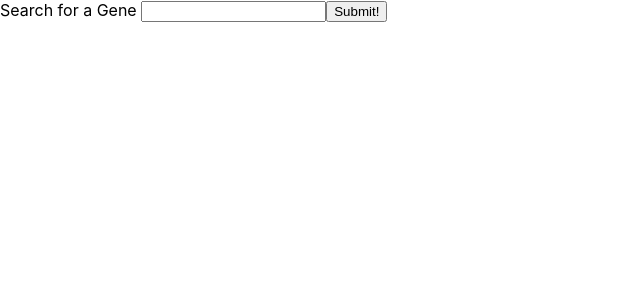
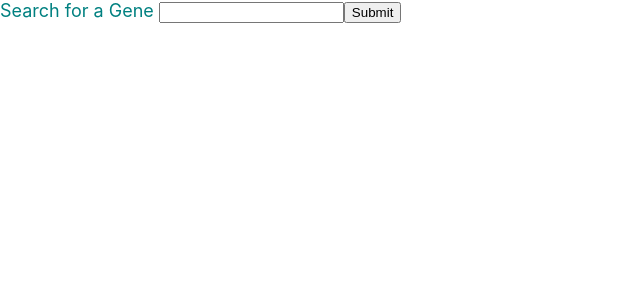
Before and after one commit to isemona/Variant-Search-WebApp, a React app in the folder react-frontend/: page / in a window 1280 px wide. Shown: the top 300 px of the page, without its empty margins (0-640 px from the left). Built offline with nearby package versions, Linux system fonts and the light colour scheme.

Commit message:
Added styling to search bar

```diff
--- a/react-frontend/src/App.js
+++ b/react-frontend/src/App.js
@@ -137,9 +137,7 @@ import React, { Component } from 'react';
 //     return (
 //       <div>
 //         <form onSubmit={this.handleSubmit}>
-//           { /* change code below this line */}
 //           Search for a Gene <input value={this.state.input} name="gene" onChange={this.handleChange} />
-//           { /* change code above this line */}
 //           <button type='submit'>Submit!</button>
 //         </form>
 //         <h1>{this.state.submit}</h1>
@@ -174,7 +172,8 @@ class MyForm extends Component {
         fetch('http://localhost:5000/', {
             headers: {
                 'Content-Type': 'application/json'
-      }})
+            }
+        })
             .then(res => res.json())
             .then(data => {
                 console.log("Data", data)
@@ -192,12 +191,11 @@ class MyForm extends Component {
         return (
             <div>
                 <form onSubmit={this.handleSubmit}>
-          { /* change code below this line */ }
-Search for a Gene <input value={this.state.input} onChange={this.handleChange}/>
-          { /* change code above this line */ }
-          <button type='submit'>Submit!</button>
+                    <span style={{ color: '#008080', fontSize: 18 }}>Search for a Gene </span>
+                    <input value={this.state.input} onChange={this.handleChange} />
+                    <button type='submit'>Submit</button>
                 </form>
-        {/* <h1>{data.this.state.submit}</h1> */}
+                <h1>{this.state.submit}</h1>
             </div>
         );
     }
```
Also changed, not shown: 1 other file (tests, documents, lock files or other folders). Lines whose indentation alone changed are shown as unchanged.
